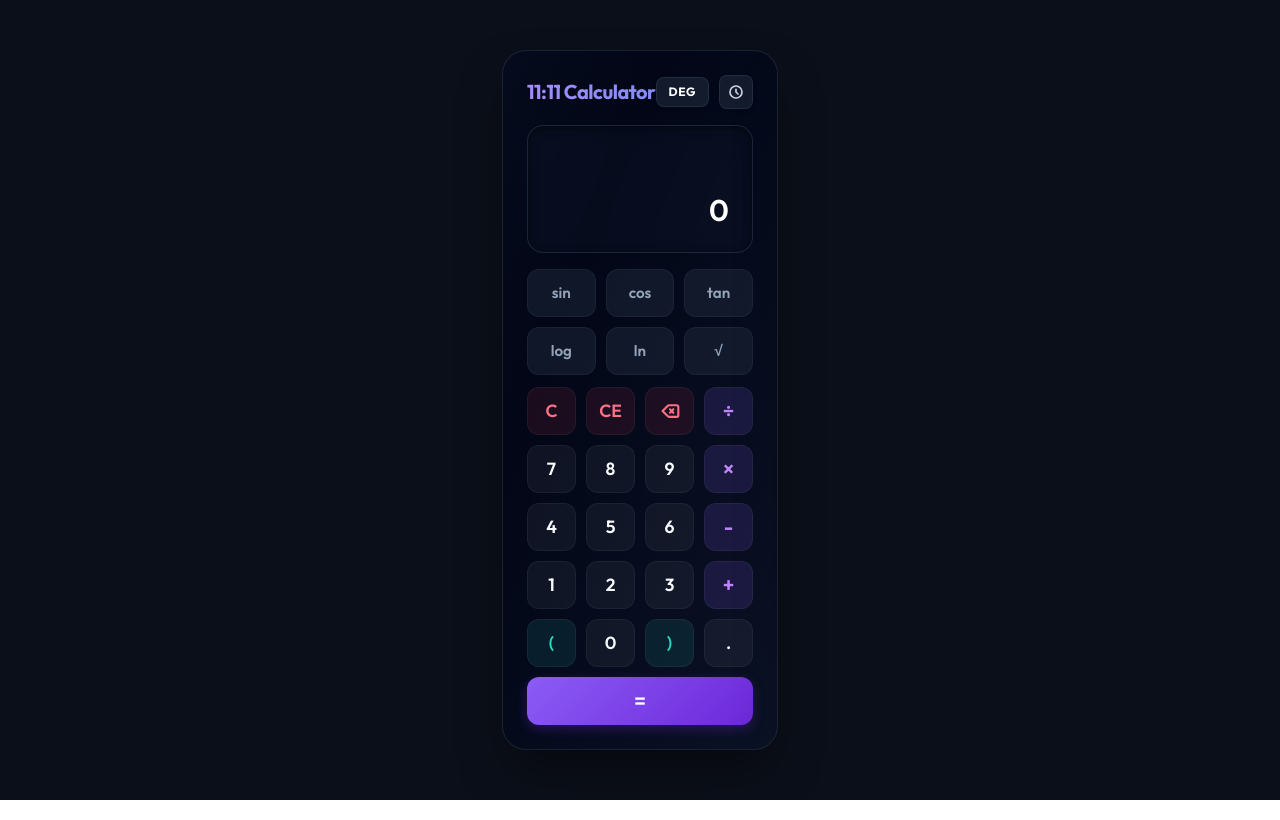
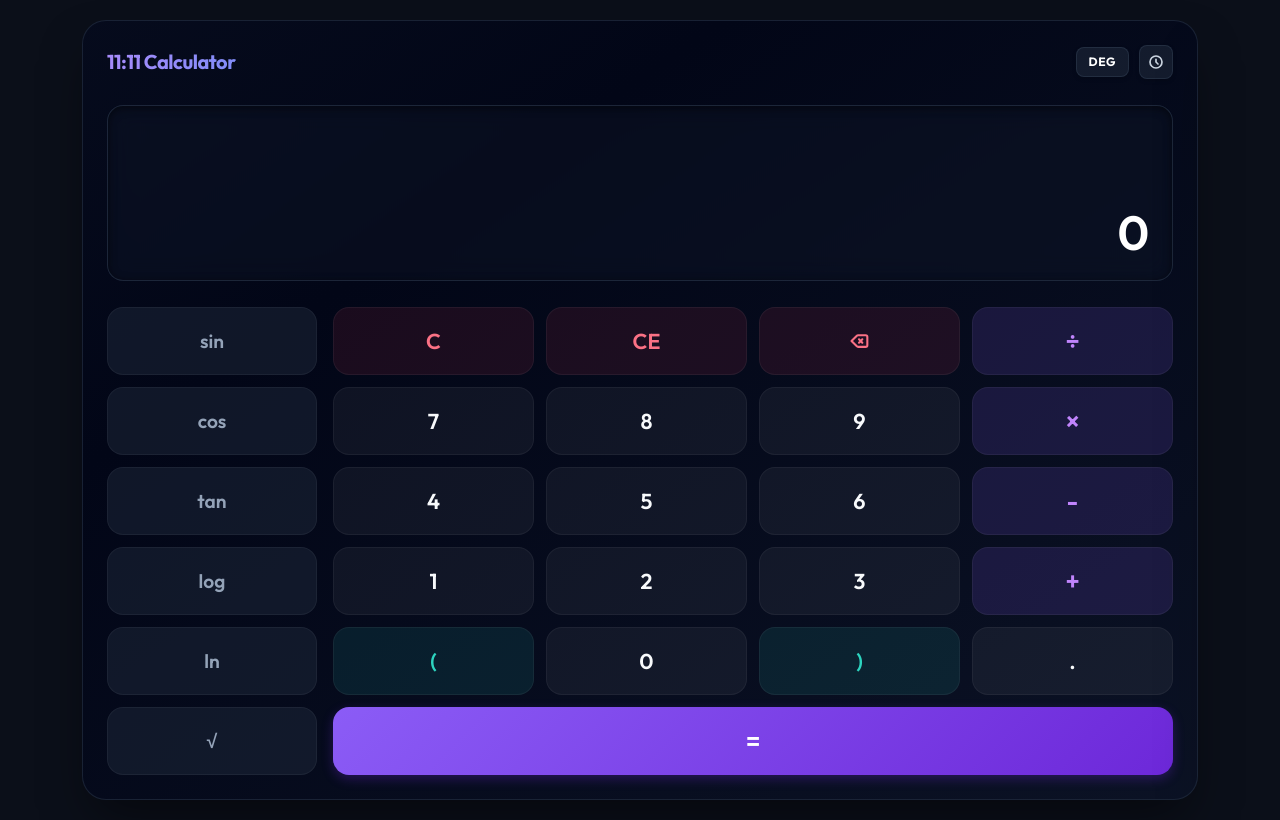
Before and after one commit to purple-black/Angular-11-11-Calculator, an Angular app: page / in a window 1280 px wide. Built offline with nearby package versions, Linux system fonts and the light colour scheme.

Commit message:
fixed the web view of the calculator - to now it takes more width in thr web view, with the history slides form right with a small mobile width.

```diff
--- a/calculator.component.scss
+++ b/calculator.component.scss
@@ -1,11 +1,18 @@
 :host {
   display: block;
+  width: 100%;
+  max-width: 30rem;
+
+  @media (min-width: 768px) {
+    width: 200%;
+    max-width: 90%;
+  }
 }
 
 @import url('https://fonts.googleapis.com/css2?family=Outfit:wght@400;500;600;700&family=Inter:wght@400;500;600;700&display=swap');
 
 .calculator-app-container {
-  @apply flex relative overflow-hidden rounded-3xl w-full max-w-sm md:max-w-4xl h-[700px] border border-slate-800/80 bg-gradient-to-br from-slate-900 via-slate-950 to-slate-900 shadow-2xl text-white select-none;
+  @apply flex relative overflow-hidden rounded-3xl w-full h-[660px] md:h-[780px] border border-slate-800/80 bg-gradient-to-br from-slate-900 via-slate-950 to-slate-900 shadow-2xl text-white select-none;
   font-family: 'Outfit', 'Inter', system-ui, sans-serif;
   box-shadow: 0 25px 50px -12px rgba(0, 0, 0, 0.5);
   background-size: 200% 200%;
--- a/components/display/display.component.scss
+++ b/components/display/display.component.scss
@@ -1,17 +1,17 @@
 .display-container {
-  @apply flex flex-col justify-end items-end p-6 rounded-2xl mb-4 bg-slate-900/40 backdrop-blur-md border border-slate-700/50 shadow-inner select-none overflow-hidden h-32;
+  @apply flex flex-col justify-end items-end p-6 rounded-2xl mb-4 bg-slate-900/40 backdrop-blur-md border border-slate-700/50 shadow-inner select-none overflow-hidden h-32 md:h-44;
   box-shadow: inset 0 2px 8px rgba(0, 0, 0, 0.5);
   font-family: 'Outfit', 'Inter', system-ui, sans-serif;
   transition: all 0.2s ease-in-out;
 }
 
 .expression-line {
-  @apply text-sm md:text-base text-slate-400 font-medium tracking-wide text-right truncate w-full h-6 leading-6 mb-1;
+  @apply text-sm md:text-lg text-slate-400 font-medium tracking-wide text-right truncate w-full h-6 leading-6 mb-1 md:mb-2;
   min-height: 1.5rem;
 }
 
 .value-line {
-  @apply text-2xl md:text-3xl font-semibold tracking-tight text-right w-full overflow-x-auto select-text text-white;
+  @apply text-2xl md:text-5xl font-semibold tracking-tight text-right w-full overflow-x-auto select-text text-white;
   white-space: nowrap;
   font-family: 'Outfit', 'Inter', monospace;
 
--- a/components/keyboard/keyboard.component.html
+++ b/components/keyboard/keyboard.component.html
@@ -1,8 +1,8 @@
-<div class="keyboard-container flex flex-col gap-3 w-full">
+<div class="keyboard-container flex flex-col md:flex-row gap-3 md:gap-4 w-full">
   <!-- Scientific Panel -->
   @if (showScientific) {
     <div
-      class="scientific-grid grid grid-cols-3 gap-2.5 animate-fade-in">
+      class="scientific-grid grid grid-cols-3 md:grid-cols-1 gap-2.5 md:gap-3 md:w-1/5 animate-fade-in">
       <button (click)="onKeyClick('sin')" class="btn btn-sci" aria-label="sine">sin</button>
       <button (click)="onKeyClick('cos')" class="btn btn-sci" aria-label="cosine">cos</button>
       <button (click)="onKeyClick('tan')" class="btn btn-sci" aria-label="tangent">tan</button>
@@ -13,7 +13,10 @@
   }
 
   <!-- Standard Keypad -->
-  <div class="standard-grid grid grid-cols-4 gap-2.5">
+  <div
+    class="standard-grid grid grid-cols-4 gap-2.5 md:gap-3"
+    [class.w-full]="!showScientific"
+    [class.md:w-4/5]="showScientific">
     <!-- Row 1 -->
     <button (click)="onKeyClick('C')" class="btn btn-action btn-clear" aria-label="clear expression">C</button>
     <button (click)="onKeyClick('CE')" class="btn btn-action btn-clear-entry" aria-label="clear entry">CE</button>
--- a/components/keyboard/keyboard.component.scss
+++ b/components/keyboard/keyboard.component.scss
@@ -16,6 +16,12 @@
   user-select: none;
   outline: none;
 
+  @media (min-width: 768px) {
+    height: 4.25rem; // ~68px on desktop
+    font-size: 1.35rem;
+    border-radius: 16px;
+  }
+
   &:active {
     transform: scale(0.93);
     box-shadow: 0 0 2px rgba(0, 0, 0, 0.4);
@@ -32,6 +38,10 @@
   background: rgba(30, 41, 59, 0.5);
   color: #94a3b8;
   font-size: 0.95rem;
+
+  @media (min-width: 768px) {
+    font-size: 1.2rem;
+  }
 
   &:hover {
     background: rgba(30, 41, 59, 0.8);
@@ -55,6 +65,10 @@
   color: #c084fc;
   font-size: 1.3rem;
 
+  @media (min-width: 768px) {
+    font-size: 1.6rem;
+  }
+
   &:hover {
     background: rgba(139, 92, 246, 0.3);
     color: #faf5ff;
@@ -66,6 +80,10 @@
   background: rgba(244, 63, 94, 0.1);
   color: #fb7185;
 
+  @media (min-width: 768px) {
+    font-size: 1.35rem;
+  }
+
   &:hover {
     background: rgba(244, 63, 94, 0.2);
     color: #fff1f2;
@@ -76,6 +94,10 @@
 .btn-group {
   background: rgba(45, 212, 191, 0.1);
   color: #2dd4bf;
+
+  @media (min-width: 768px) {
+    font-size: 1.35rem;
+  }
 
   &:hover {
     background: rgba(45, 212, 191, 0.2);
@@ -90,6 +112,9 @@
   box-shadow: 0 4px 12px rgba(109, 40, 217, 0.3);
   font-size: 1.3rem;
   border: none;
+  @media (min-width: 768px) {
+    font-size: 1.6rem;
+  }
 
   &:hover {
     box-shadow: 0 6px 16px rgba(109, 40, 217, 0.5);
```
